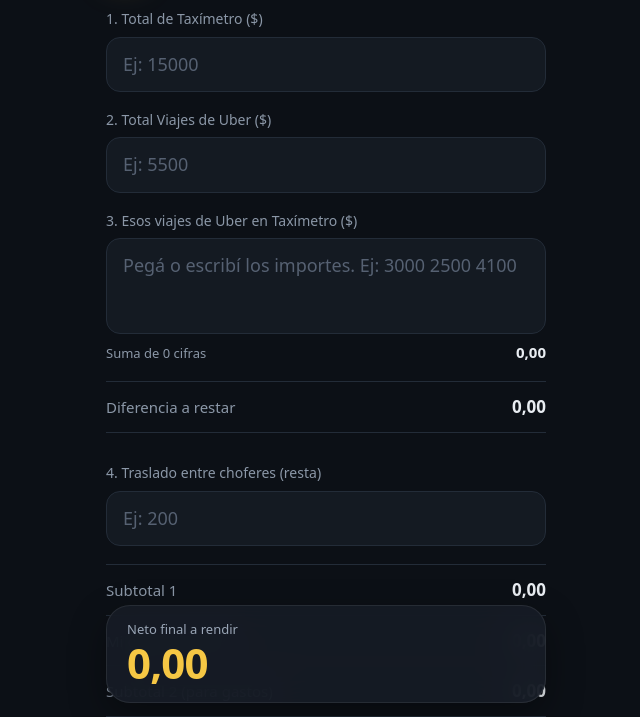
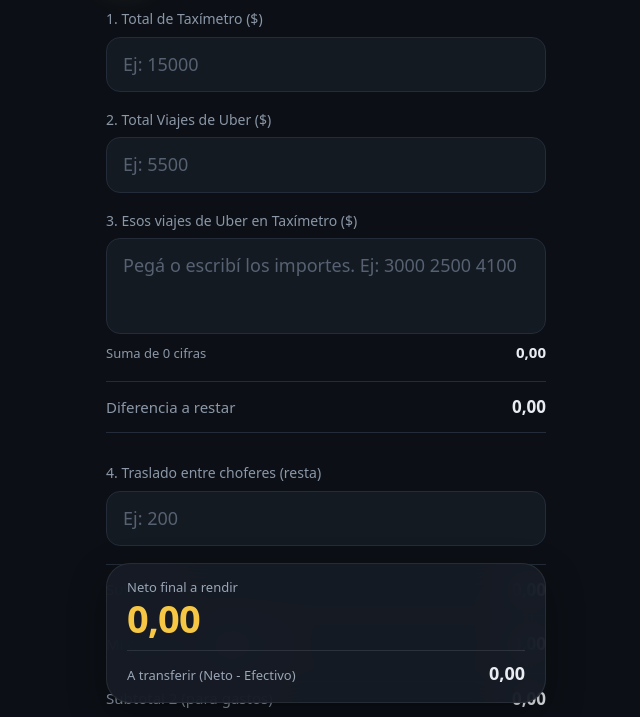
Before and after one commit to morsishon/CalcuTaxi, a plain HTML site: page index.html in a window 1280 px wide. Shown: the part 83-800 px from the top of the page, without its empty margins (314-954 px from the left). Drawn offline with Linux system fonts and the light colour scheme.

Commit message:
Add files via upload

```diff
--- a/index.html
+++ b/index.html
@@ -62,26 +62,46 @@ input:focus,textarea:focus{
   box-shadow:0 0 0 3px color-mix(in srgb,var(--accent) 20%,transparent);
 }
 
+.pct-wrap{display:inline-flex;align-items:center;gap:4px}
+.pct-input{
+  width:56px !important;padding:4px 6px !important;border-radius:8px !important;
+  font-size:15px !important;font-weight:600 !important;text-align:center;
+  background:var(--surface);border:1px solid var(--line);color:var(--text);
+}
+
 .suma{display:flex;justify-content:space-between;align-items:baseline;margin-top:8px;font-size:13px;color:var(--muted)}
 .suma b{color:var(--text);font-size:15px;font-weight:600}
 
 .rows{margin:4px 0 30px;border-top:1px solid var(--line)}
 .row{
-  display:flex;justify-content:space-between;align-items:baseline;padding:13px 0;
+  display:flex;justify-content:space-between;align-items:center;padding:13px 0;
   border-bottom:1px solid var(--line);font-size:15px;color:var(--muted);
 }
 .row b{color:var(--text);font-size:17px;font-weight:600}
 
+.rendicion-box{
+  margin-top:24px;padding-top:20px;border-top:1px dashed var(--line);
+}
+
 .final{
-  position:sticky;bottom:max(14px,env(safe-area-inset-bottom));margin-top:32px;padding:14px 20px 16px;
+  position:sticky;bottom:max(14px,env(safe-area-inset-bottom));margin-top:24px;padding:14px 20px 16px;
   border-radius:24px;background:var(--final-bg);border:1px solid rgba(255,255,255,.08);
   -webkit-backdrop-filter:blur(16px);backdrop-filter:blur(16px);box-shadow:0 14px 36px rgba(0,0,0,.35);
 }
+.final-grid{
+  display:flex;justify-content:space-between;align-items:flex-end;gap:12px;
+}
 .final span{display:block;font-size:13px;font-weight:500;color:#9aa6b6}
 .final strong{
-  display:block;margin-top:2px;font-size:clamp(30px,9vw,42px);font-weight:700;
+  display:block;margin-top:2px;font-size:clamp(28px,8vw,38px);font-weight:700;
   letter-spacing:-.02em;line-height:1.1;color:#f6c744;
 }
+.final-sub{
+  margin-top:10px;padding-top:10px;border-top:1px solid rgba(255,255,255,.1);
+  display:flex;justify-content:space-between;align-items:baseline;
+}
+.final-sub span{font-size:13px;color:#9aa6b6}
+.final-sub b{font-size:18px;font-weight:700;color:#e9edf2}
 
 @media (prefers-reduced-motion:reduce){*{transition:none!important}}
 </style>
@@ -132,7 +152,10 @@ input:focus,textarea:focus{
 
   <div class="rows">
     <div class="row"><span>Subtotal 1</span><b id="subtotal1">0,00</b></div>
-    <div class="row"><span>Mi ganancia (35%)</span><b id="miGanancia">0,00</b></div>
+    <div class="row">
+      <span class="pct-wrap">Mi ganancia (<input type="text" id="porcentajeGanancia" class="pct-input" inputmode="decimal" value="35" aria-label="Porcentaje de ganancia">%)</span>
+      <b id="miGanancia">0,00</b>
+    </div>
     <div class="row"><span>Subtotal 2 (para gastos)</span><b id="subtotal2">0,00</b></div>
   </div>
 
@@ -157,9 +180,22 @@ input:focus,textarea:focus{
     <input type="text" id="lavado" inputmode="decimal" autocomplete="off" placeholder="Ej: 1000">
   </div>
 
+  <div class="rendicion-box">
+    <div class="field">
+      <label for="efectivo">9. Efectivo disponible para rendir ($)</label>
+      <input type="text" id="efectivo" inputmode="decimal" autocomplete="off" placeholder="Ej: 50000">
+    </div>
+  </div>
+
   <div class="final" id="final">
-    <span>Neto final a rendir</span>
-    <strong id="netoFinal">0,00</strong>
+    <div>
+      <span>Neto final a rendir</span>
+      <strong id="netoFinal">0,00</strong>
+    </div>
+    <div class="final-sub">
+      <span>A transferir (Neto - Efectivo)</span>
+      <b id="aTransferir">0,00</b>
+    </div>
   </div>
 
 </div>
@@ -215,8 +251,12 @@ input:focus,textarea:focus{
         const subtotal1 = totalTaximetro - diferenciaUber - traslado;
         $('subtotal1').textContent = fmt(subtotal1);
 
+        // Porcentaje editable (por defecto 35%)
+        const pctRaw = parseFloat($('porcentajeGanancia').value.replace(',', '.'));
+        const pct = isNaN(pctRaw) ? 0 : pctRaw;
+
         // Ganancia y Subtotal 2
-        const miGanancia = subtotal1 * 0.35;
+        const miGanancia = subtotal1 * (pct / 100);
         const subtotal2 = subtotal1 - miGanancia;
         $('miGanancia').textContent = fmt(miGanancia);
         $('subtotal2').textContent = fmt(subtotal2);
@@ -229,7 +269,13 @@ input:focus,textarea:focus{
         const totalGastos = sumaGNC.total + getVal('tickets') + getVal('compras') + getVal('lavado');
 
         // Neto final
-        $('netoFinal').textContent = fmt(subtotal2 - totalGastos);
+        const netoFinal = subtotal2 - totalGastos;
+        $('netoFinal').textContent = fmt(netoFinal);
+
+        // Efectivo y monto a transferir
+        const efectivo = getVal('efectivo');
+        const aTransferir = netoFinal - efectivo;
+        $('aTransferir').textContent = fmt(aTransferir);
     }
 
     // Recalcular con cada cambio
--- a/sw.js
+++ b/sw.js
@@ -1,4 +1,4 @@
-const CACHE_NAME = 'calcutaxi-v2';
+const CACHE_NAME = 'calcutaxi-v3';
 const ASSETS = [
   './',
   './index.html',
```
